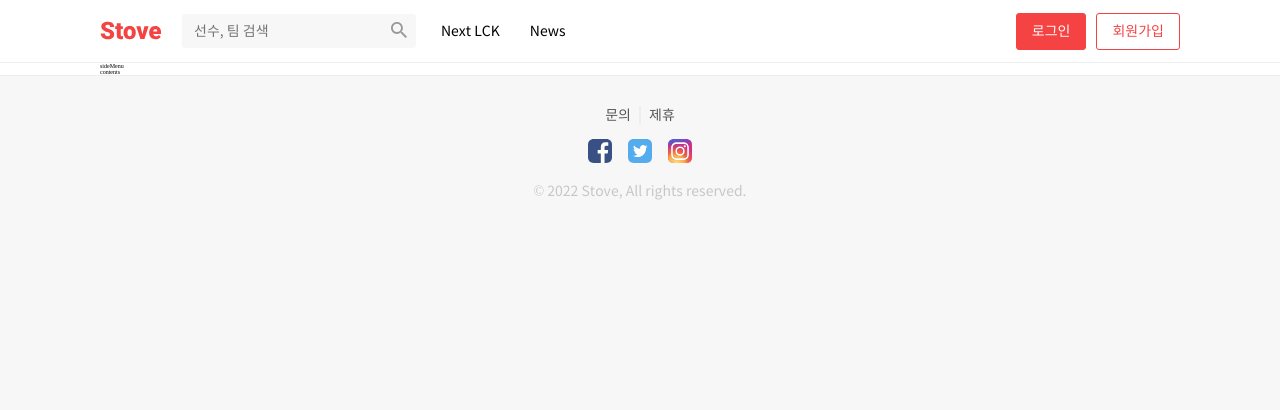
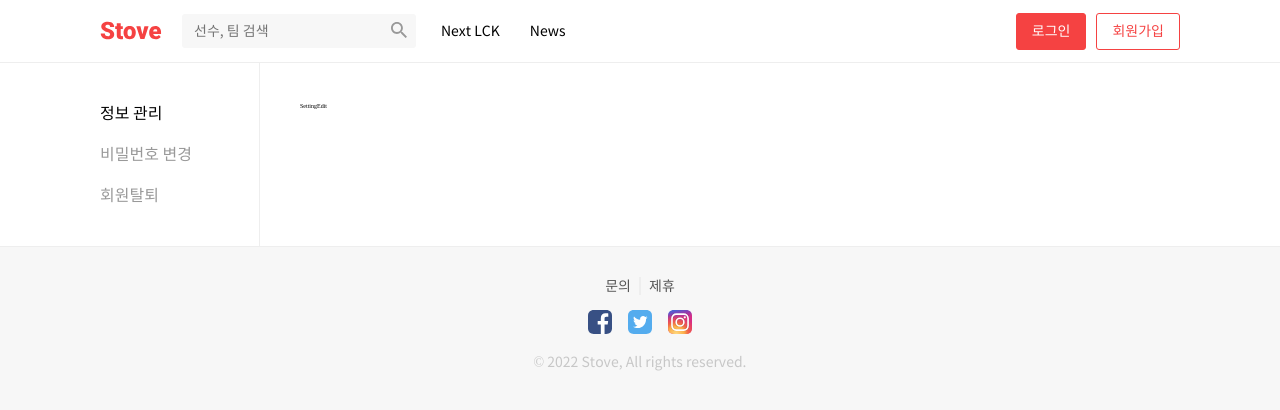
Before and after one commit to Stove-Org/Stove-client, a React (Create React App) app in the folder client/: page /setting/edit in a window 1280 px wide. Shown: the top 410 px of the page. Built offline with nearby package versions, Linux system fonts and the light colour scheme.

Commit message:
feat: Setting SideMenu component

```diff
--- a/client/src/App.js
+++ b/client/src/App.js
@@ -6,10 +6,14 @@ import GlobalStyle from "./styles/GlobalStyle";
 
 import PageTemplate from "./components/oranisms/PageTemplate";
 import AuthPageTemplate from "./components/oranisms/AuthPageTemplate";
+import SettingTemplate from "./components/oranisms/SettingTemplate";
+
 import Home from "./pages/Home";
 import SignIn from "./pages/Auth/SignIn";
 import SignUp from "./pages/Auth/SignUp";
 import SettingEdit from "./pages/Setting/SettingEdit";
+import SettingChangePwd from "./pages/Setting/SettingChangePwd";
+import SettingLeave from "./pages/Setting/SettingLeave";
 import NextLCKRoster from "./pages/NextLCK/NextLCKRoster";
 import NextLCKResult from "./pages/NextLCK/NextLCKResult";
 import News from "./pages/News";
@@ -31,7 +35,14 @@ function App() {
         <Routes>
           <Route element={<PageTemplate />}>
             <Route path="/" element={<Home />} />
-            <Route path="/setting/edit" element={<SettingEdit />} />
+            <Route element={<SettingTemplate />}>
+              <Route path="/setting/edit" element={<SettingEdit />} />
+              <Route
+                path="/setting/change-password"
+                element={<SettingChangePwd />}
+              />
+              <Route path="/setting/leave" element={<SettingLeave />} />
+            </Route>
             <Route
               path="/nextlck"
               element={
--- /dev/null
+++ b/client/src/components/oranisms/SettingTemplate/index.jsx
@@ -0,0 +1,93 @@
+import { Outlet, Link, useLocation } from "react-router-dom";
+import styled from "styled-components";
+
+const SettingTemplate = () => {
+  const location = useLocation();
+  const pathName = location.pathname;
+  const settingPath = pathName.slice(9);
+  console.log({ settingPath });
+
+  return (
+    <TemplateWrapper>
+      <SideMenu>
+        <ul>
+          {settingPath === "edit" ? (
+            <CurrentList>
+              <Link to="/setting/edit">정보 관리</Link>
+            </CurrentList>
+          ) : (
+            <UnselectedList>
+              <Link to="/setting/edit">정보 관리</Link>
+            </UnselectedList>
+          )}
+          {settingPath === "change-password" ? (
+            <CurrentList>
+              <Link to="/setting/change-password">비밀번호 변경</Link>
+            </CurrentList>
+          ) : (
+            <UnselectedList>
+              <Link to="/setting/change-password">비밀번호 변경</Link>
+            </UnselectedList>
+          )}
+          {settingPath === "leave" ? (
+            <CurrentList>
+              <Link to="/setting/leave">회원탈퇴</Link>
+            </CurrentList>
+          ) : (
+            <UnselectedList>
+              <Link to="/setting/leave">회원탈퇴</Link>
+            </UnselectedList>
+          )}
+        </ul>
+      </SideMenu>
+      <OutletWrapper>
+        <Outlet />
+      </OutletWrapper>
+    </TemplateWrapper>
+  );
+};
+
+const TemplateWrapper = styled.div`
+  display: flex;
+`;
+const SideMenu = styled.div`
+  width: 160px;
+  padding: 30px 0;
+  border-width: 0 1px 0 0;
+  border-style: solid;
+  border-color: ${(props) => props.theme.color.grayScale.gray20};
+
+  & > ul > li {
+    ${(props) => props.theme.typography.description};
+    list-style-type: none;
+  }
+`;
+const List = styled.li`
+  padding: 10px 0;
+  width: 100%;
+
+  & > a {
+    display: inline-block;
+    width: 100%;
+  }
+`;
+const UnselectedList = styled(List)`
+  & > a {
+    color: ${(props) => props.theme.color.grayScale.gray60};
+  }
+  &:hover > a {
+    color: ${(props) => props.theme.color.black};
+  }
+`;
+const CurrentList = styled(List)`
+  & > a {
+    color: ${(props) => props.theme.color.black};
+  }
+`;
+
+const OutletWrapper = styled.div`
+  flex-grow: 1;
+  padding: 40px;
+`;
+
+export default SettingTemplate;
--- /dev/null
+++ b/client/src/pages/Setting/SettingChangePwd.jsx
@@ -0,0 +1,5 @@
+const SettingChangePwd = () => {
+  return <>SettingChangePwd</>;
+};
+
+export default SettingChangePwd;
--- a/client/src/pages/Setting/SettingEdit.jsx
+++ b/client/src/pages/Setting/SettingEdit.jsx
@@ -1,10 +1,9 @@
-const Setting = () => {
+const SettingEdit = () => {
   return (
     <>
-      <div>sideMenu</div>
-      <div>contents</div>
+      <div>SettingEdit</div>
     </>
   );
 };
 
-export default Setting;
+export default SettingEdit;
--- /dev/null
+++ b/client/src/pages/Setting/SettingLeave.jsx
@@ -0,0 +1,5 @@
+const SettingLeave = () => {
+  return <>SettingLeave</>;
+};
+
+export default SettingLeave;
```
